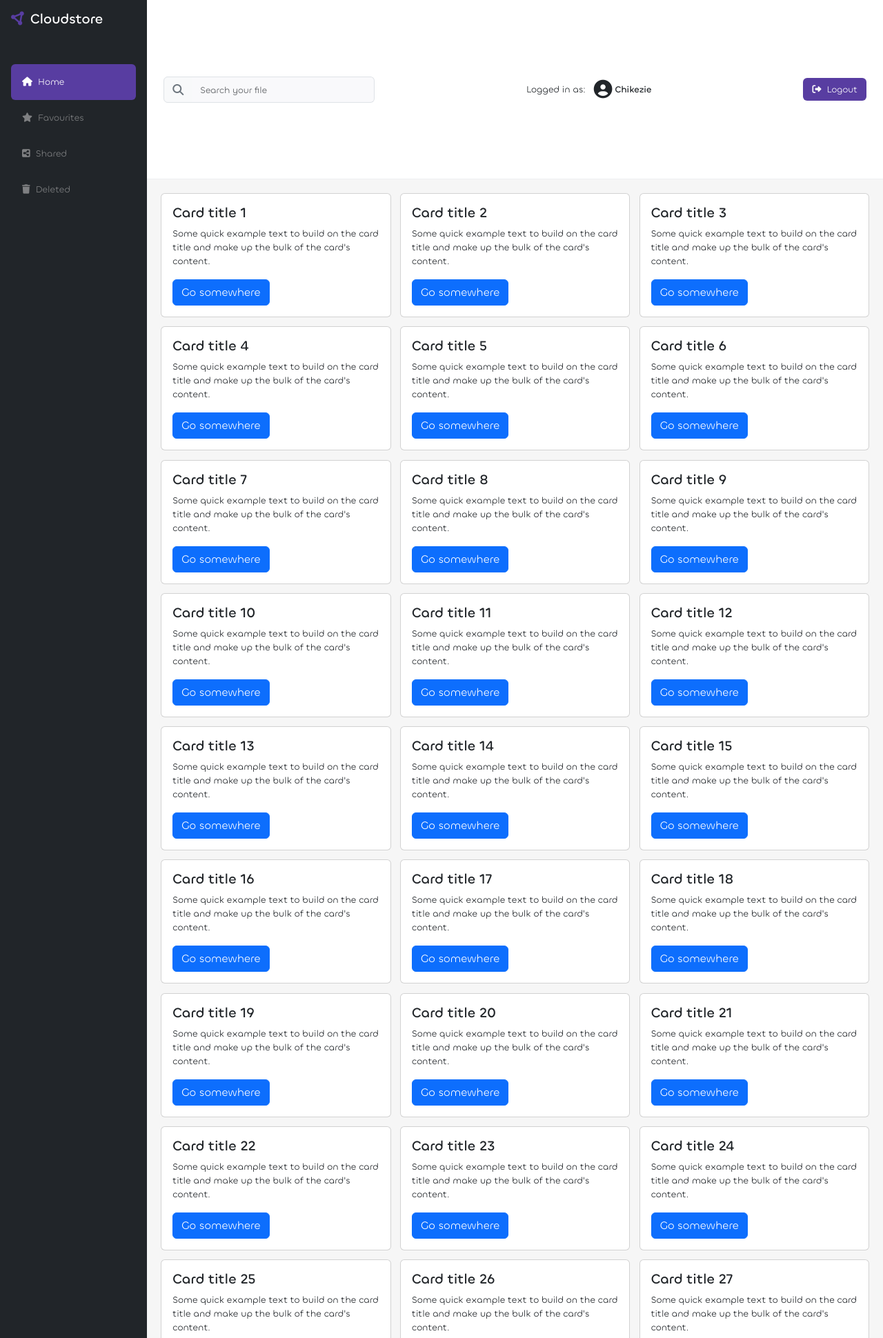
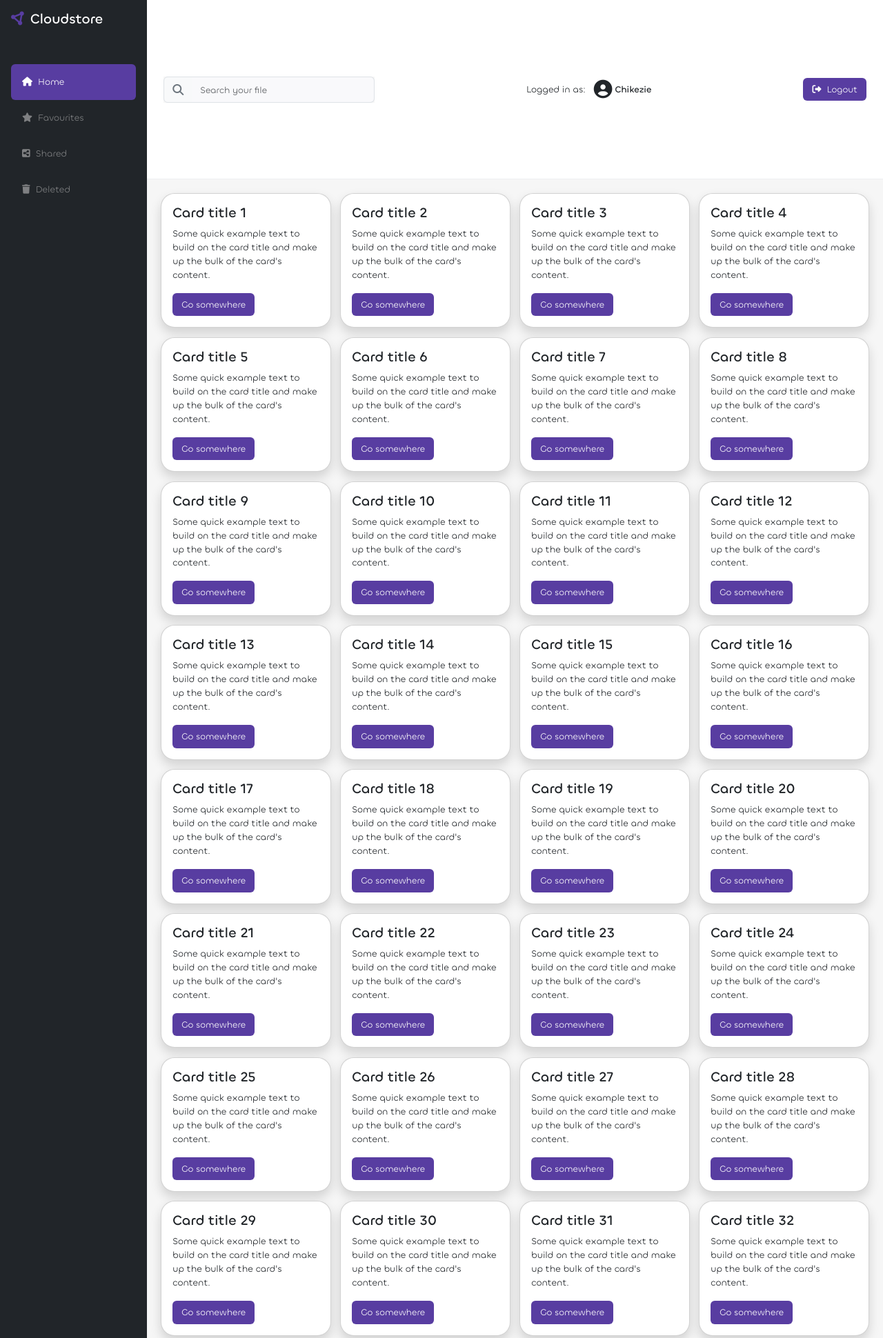
Before and after one commit to Chixide1/Cloudstore, a Django app: page /dashboard/ in a window 1280 px wide. Shown: the top 1940 px of the page at 69% size. Run offline with Django 5.2, Linux system fonts and the light colour scheme; style sheets or scripts are compiled from the project's sources; some libraries are stand-ins or nearby versions.

Commit message:
added shadow to cards and changed background color of searchbar

```diff
--- a/apps/filestore/templates/_dashboard.html
+++ b/apps/filestore/templates/_dashboard.html
@@ -1,10 +1,10 @@
 <div class="dashboard">
     {% for n in test %}
-        <div class="card">
+        <div class="card shadow dashboard__card">
             <div class="card-body">
                 <h5 class="card-title">Card title {{ n }}</h5>
                 <p class="card-text">Some quick example text to build on the card title and make up the bulk of the card's content.</p>
-                <a href="#" class="btn btn-primary">Go somewhere</a>
+                <a href="#" class="btn btn--accent">Go somewhere</a>
             </div>
         </div>
     {% endfor %}
--- a/assets/sass/components/_filestore.scss
+++ b/assets/sass/components/_filestore.scss
@@ -56,6 +56,7 @@
     &__searchbar{
         min-width: 30%;
         max-width: 30%;
+        background-color: $background-color-1;
     }
 
     &__input::placeholder {
@@ -64,14 +65,29 @@
 }
 
 .dashboard {
+
+    &::-webkit-scrollbar {
+        width: 14px;
+    }
+
+    &::-webkit-scrollbar-thumb {
+        border: 4px solid $background-color-1;
+        background-color: $accent-clr;
+        border-radius: 20px;
+    }
+
     background-color: $background-color-1;
     height: 90vh;
     overflow-y: scroll;
     padding: 20px;
     display: grid;
-    grid-template-columns: repeat(auto-fill, minmax(25%, auto));
+    grid-template-columns: repeat(auto-fill, minmax(20%, auto));
     gap: 1em;
     max-width: 100%;
+
+    &__card {
+        border-radius: 20px;
+    }
 }
 
 @media (max-width: 768px) {
```
Also changed, not shown: assets/sass/base.css (+11 -2 lines), 1 other file.
